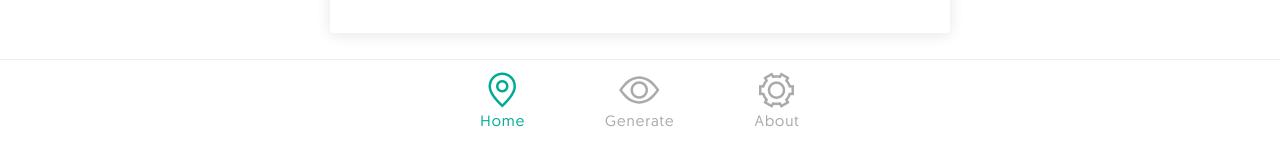
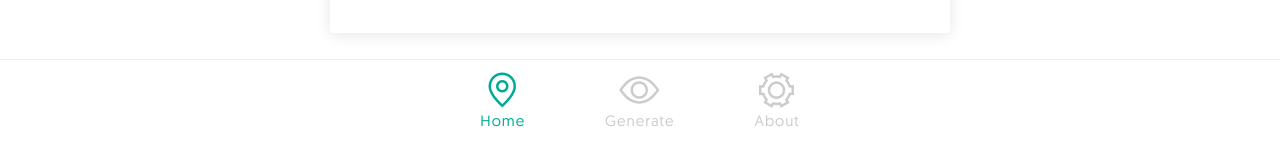
Before and after one commit to mikemattner/numbers, a Vue app: page / in a window 1280 px wide. Shown: the part 641-797 px from the top of the page. Built offline with nearby package versions, Linux system fonts and the light colour scheme.

Commit message:
Higher contrast for the primary nav.

```diff
--- a/src/App.vue
+++ b/src/App.vue
@@ -70,7 +70,7 @@ footer {
     text-decoration: none;
     letter-spacing: 0.065em;
     font-size: 0.75rem;
-    color: #aaa;
+    color: #ccc;
 
     i {
       font-size: 2rem;
```
